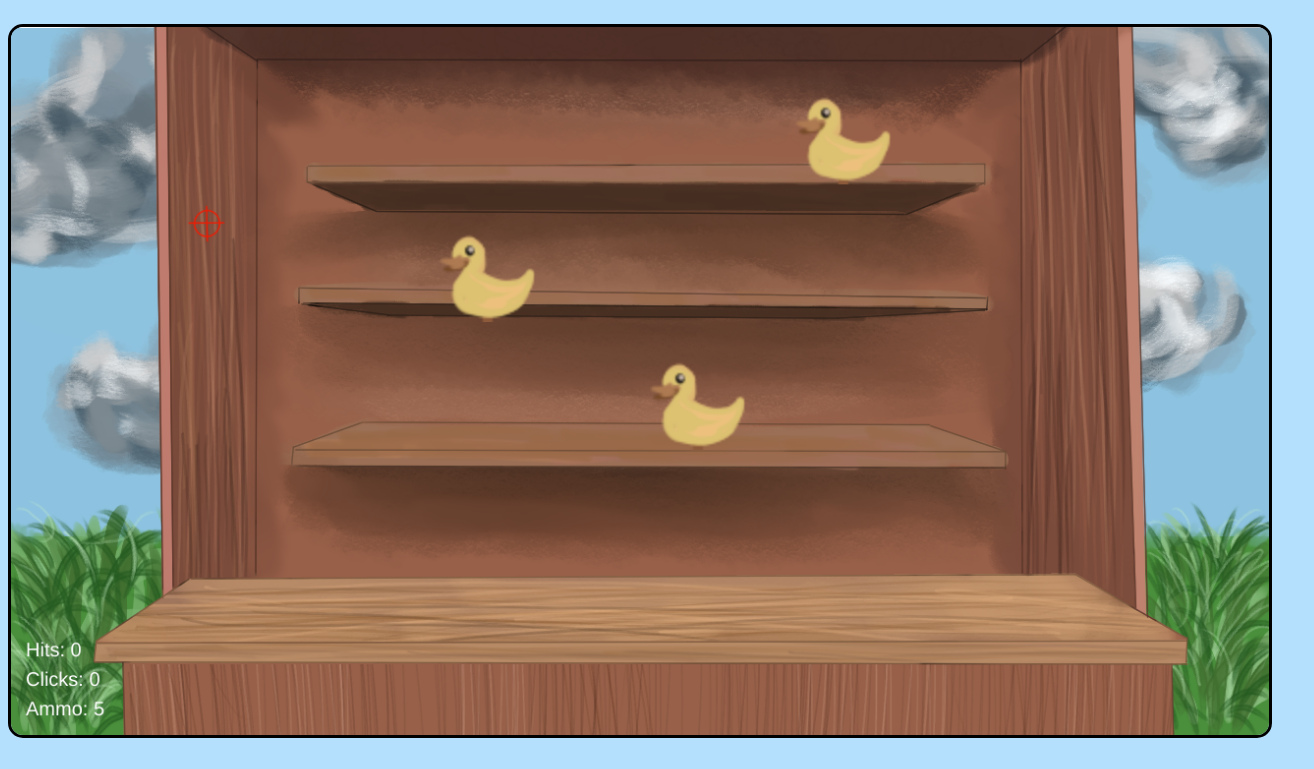
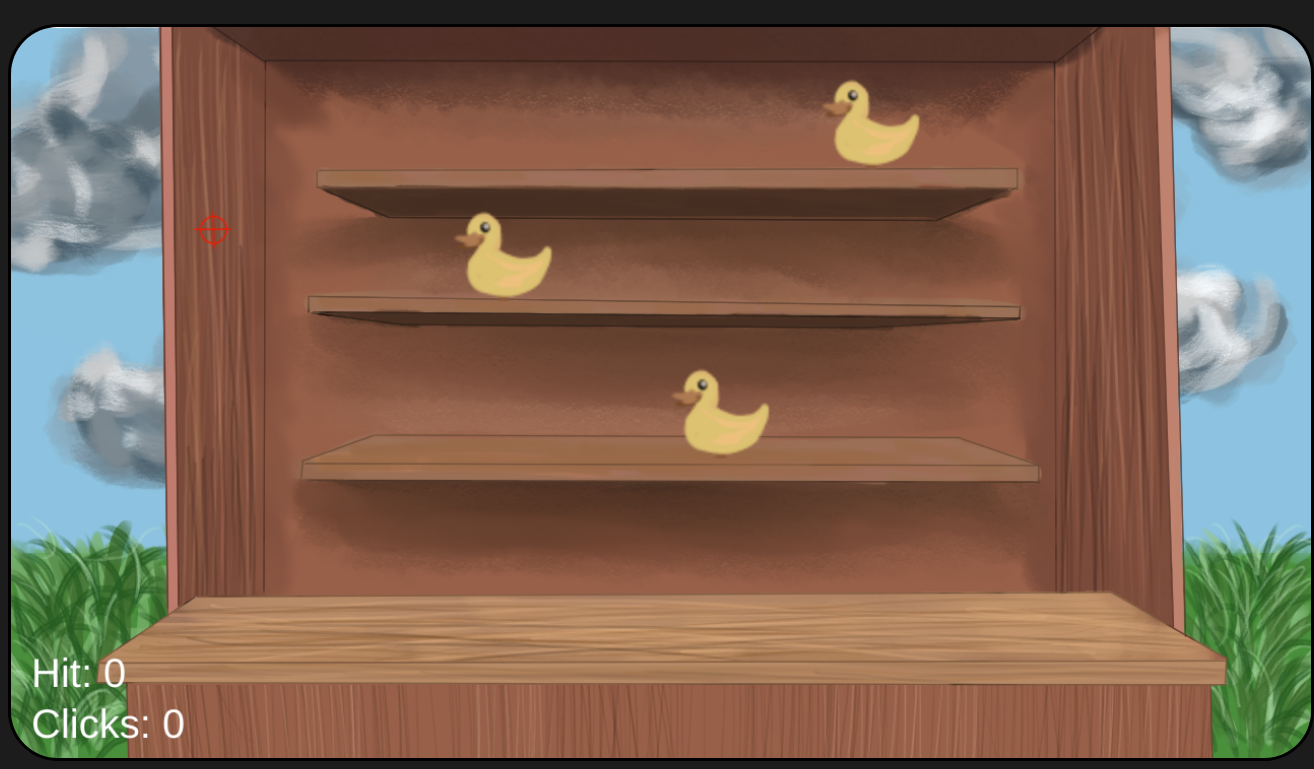
Before and after one commit to cyanghxst/hackathon-2024, a plain HTML site: page index.html in a window 1280 px wide. Shown: the part 85-854 px from the top of the page, 1314 px wide, since content can reach past the window. Before the commit the page ends 831 px from the top, so only its background shows below. Drawn offline with Linux system fonts and the light colour scheme; a web font is replaced by a local one.

Commit message:
update styles.css

```diff
--- a/script.js
+++ b/script.js
@@ -15,8 +15,6 @@ const shrinkingAnimation = [
 let clickCounter = 0;
 let clickHit = 0;
 
-// Ammo
-let ammoCount = 5; // Set the initial ammo count
 
 // Load the shrinking animation frames
 shrinkingAnimation[0].src = "./images/duck_animation1.png";
@@ -37,6 +35,7 @@ targetImages[2].src = "./images/duck.png";
 
 $("myCanvas").addEventListener("mousemove", getCoordinates);
 $("myCanvas").addEventListener("click", shoot);
+document.addEventListener("keydown", changeRadius);
 
 backgroundImage.onload = initializeGame;
 
@@ -54,38 +53,23 @@ let myCircle = {
 };
 
 let targets = [
-    { x: 612, y: 110, radius: 100, z: 1, color: "red", speed: 2, direction: 1, hit: false, animationDone: false, currentFrame: 0 },
-    { x: 612, y: 250, radius: 100, z: 1, color: "blue", speed: 3, direction: 1, hit: false, animationDone: false, currentFrame: 0 },
-    { x: 612, y: 380, radius: 100, z: 1, color: "green", speed: 4, direction: 1, hit: false, animationDone: false, currentFrame: 0 },
+    { x: 612, y: 90, radius: 100, z: 1, color: "red", speed: 2, direction: 1, hit: false, animationDone: false, currentFrame: 0 },
+    { x: 612, y: 220, radius: 100, z: 1, color: "blue", speed: 3, direction: 1, hit: false, animationDone: false, currentFrame: 0 },
+    { x: 612, y: 375, radius: 100, z: 1, color: "green", speed: 4, direction: 1, hit: false, animationDone: false, currentFrame: 0 },
 ];
 
-// Function to initialize the game
+// Function to initialize the game (you can populate targets randomly here)
 function initializeGame() {
     drawCircle(); // Call drawCircle after targets are initialized
 }
 
-function displayStats() {
-    let accuracy = clickHit / clickCounter * 100;
+function HitorMiss() {
+    ctx.font = "40px Helvetica";
+    ctx.fillStyle = "white";
+    ctx.fillText(`Hit: ${clickHit}`, 20, 650);
+    ctx.fillText(`Clicks: ${clickCounter}`, 20, 700);
 
-    ctx.font = "20px Helvetica";
-    ctx.fillStyle = "white";
-    ctx.fillText(`Hits: ${clickHit}`, 15, 640);
-    ctx.fillText(`Clicks: ${clickCounter}`, 15, 670);
-    ctx.fillText(`Ammo: ${ammoCount}`, 15, 700); // Display ammo count
-    // ctx.fillText(`Accuracy: ${accuracy}%`, 5, 710); // Display ammo count
 
-    // Display error message if ammo runs out
-    if (ammoCount <= 0) {
-        ctx.font = "20px Helvetica";
-        ctx.fillStyle = "red";
-        ctx.fillText("Out of Ammo!", width / 2 - 50, height / 2); // Center the error message
-    }
-
-    if (clickHit == 3) {
-        ctx.font = "20px Helvetica";
-        ctx.fillStyle = "white";
-        ctx.fillText(`Accuracy: ${accuracy}%`, width / 2 - 50, height / 2 + 30); // Center the error message
-    }
 }
 
 function drawCircle() {
@@ -141,7 +125,7 @@ function drawCircle() {
     const playerHeight = myCircle.radius * 2;
     ctx.drawImage(myCircle.crosshair, myCircle.x - myCircle.radius, myCircle.y - myCircle.radius, playerWidth, playerHeight);
 
-    displayStats(); // Update stats on the canvas
+    HitorMiss();
     requestAnimationFrame(drawCircle); // Keep the animation loop going
 }
 
@@ -165,25 +149,32 @@ function getCoordinates(event) {
     myCircle.y = y;
 }
 
+function changeRadius(event) {
+    if (event.key === "ArrowUp") {
+        myCircle.radius++;
+        drawCircle();
+    }
+
+    if (event.key === "ArrowDown") {
+        myCircle.radius--;
+        drawCircle();
+    }
+}
+
 function shoot(event) {
     const mouseX = event.offsetX;
     const mouseY = event.offsetY;
 
-    // Only shoot if ammo is available
-    if (ammoCount > 0) {
     clickCounter++;
-        ammoCount--; // Decrement ammo count
 
     targets.forEach((target, index) => {
         const scale = 1 / target.z;
         if (Math.hypot(mouseX - target.x, mouseY - target.y) < target.radius * scale) {
             console.log("Hit target!", target);
+
             clickHit++;
             target.hit = true;
             target.currentFrame = 0; // Start the shrinking animation from the first frame
         }
     });
-    } else {
-        console.log("Out of ammo!");
 }
-}
--- a/styles.css
+++ b/styles.css
@@ -6,7 +6,9 @@ body {
     display: flex;
     flex-direction: column;
     justify-content: center;
-    background-color: #B4E0FE;
+    color: white;
+    text-align: center;
+    background-color: rgba(11, 11, 11, 0.931);
 }
 
 h1 {
@@ -14,5 +16,12 @@ h1 {
 }
 
 canvas {
-    border-radius: 15px;
+    border-radius: 50px;
+    width: 80%;
+    padding-left: 0;
+    padding-right: 0;
+    margin-left: auto;
+    margin-right: auto;
+    display: block;
+    width: 1300px;
 }
```
Lines whose indentation alone changed are shown as unchanged.
